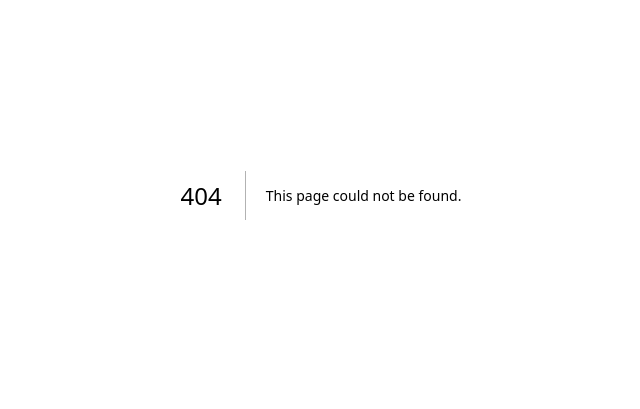
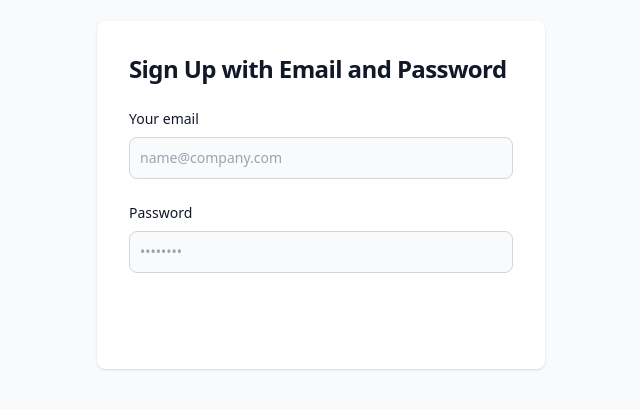
Before and after one commit to ighoshsubho/wildfires, a Next.js app: page /signIn in a window 1280 px wide. Before the commit this address had no page. Shown: the part 205-614 px from the top of the page, without its empty margins (319-959 px from the left). Built offline with nearby package versions, Linux system fonts and the light colour scheme; no server answers.

Commit message:
Add files via upload

```diff
--- /dev/null
+++ b/pages/loggedIn.js
@@ -0,0 +1,82 @@
+import React from "react";
+import { useState, useEffect } from "react";
+import { useRouter } from 'next/router';
+import { signInWithEmailAndPassword } from "firebase/auth";
+import { auth } from "../firebase";
+import Link from "next/link"
+
+function loggedIn() {
+    const [error, setError] = useState(false);
+    const [email, setEmail] = useState("");
+    const [password, setPassword] = useState("");
+
+    const router = useRouter();
+
+    const handleLogin = (e) => {
+        e.preventDefault();
+
+        signInWithEmailAndPassword(auth, email, password)
+          .then((userCredential) => {
+            // Signed in
+            const user = userCredential.user;
+            sessionStorage.setItem('Token', userCredential.user.accessToken)
+            router.push('/')
+          })
+          .catch((error) => {
+            console.log(error)
+            setError(true);
+          });
+      };
+
+      useEffect(() => {
+        let token = sessionStorage.getItem('Token')
+
+        if(token){
+            router.push('/')
+        }
+    }, [])
+
+  return (
+    <div className="bg-gray-50 dark:bg-gray-900">
+      {/* <section class="bg-gray-50 dark:bg-gray-900"> */}
+  <div className="flex flex-col items-center justify-center px-6 py-8 mx-auto md:h-screen lg:py-0">
+      <div className="w-full bg-white rounded-lg shadow dark:border md:mt-0 sm:max-w-md xl:p-0 dark:bg-gray-800 dark:border-gray-700">
+          <div className="p-6 space-y-4 md:space-y-6 sm:p-8">
+              <h1 className="text-xl font-bold leading-tight tracking-tight text-gray-900 md:text-2xl dark:text-white">
+                  Sign in to your account
+              </h1>
+              <form onSubmit={handleLogin} className="space-y-4 md:space-y-6" action="#">
+                  <div>
+                      <label className="block mb-2 text-sm font-medium text-gray-900 dark:text-white">Your email</label>
+                      <input
+                      type="email"
+                      name="email"
+                      id="email"
+                      className="bg-gray-50 border border-gray-300 text-gray-900 sm:text-sm rounded-lg focus:ring-primary-600 focus:border-primary-600 block w-full p-2.5 dark:bg-gray-700 dark:border-gray-600 dark:placeholder-gray-400 dark:text-white dark:focus:ring-blue-500 dark:focus:border-blue-500" placeholder="name@company.com"
+                      onChange={(e)=>setEmail(e.target.value)}/>
+                  </div>
+                  <div>
+                      <label className="block mb-2 text-sm font-medium text-gray-900 dark:text-white">Password</label>
+                      <input
+                      type="password"
+                      name="password"
+                      id="password"
+                      placeholder="••••••••"
+                      className="bg-gray-50 border border-gray-300 text-gray-900 sm:text-sm rounded-lg focus:ring-primary-600 focus:border-primary-600 block w-full p-2.5 dark:bg-gray-700 dark:border-gray-600 dark:placeholder-gray-400 dark:text-white dark:focus:ring-blue-500 dark:focus:border-blue-500"
+                      onChange={(e)=>setPassword(e.target.value)}/>
+                  </div>
+                  <button type="submit" className="w-full text-white bg-primary-600 hover:bg-primary-700 focus:ring-4 focus:outline-none focus:ring-primary-300 font-medium rounded-lg text-sm px-5 py-2.5 text-center dark:bg-primary-600 dark:hover:bg-primary-700 dark:focus:ring-primary-800">Sign in</button>
+                  <p className="flex justify-center text-sm font-light text-gray-500 dark:text-gray-400">
+                      Don't have an account yet? <Link href={`/signIn`} className="font-medium text-primary-600 hover:underline dark:text-primary-500">Sign up</Link>
+                  </p>
+                  {error && <span className="text-red-700 text-sm mt-2 flex justify-center">Wrong email or password!</span>}
+              </form>
+          </div>
+      </div>
+  </div>
+{/* </section> */}
+    </div>
+  );
+}
+
+export default loggedIn;
--- /dev/null
+++ b/pages/signIn.js
@@ -0,0 +1,77 @@
+import React from "react";
+import { useState, useEffect } from "react";
+import { useRouter } from 'next/router';
+import { createUserWithEmailAndPassword } from "firebase/auth";
+import { auth } from "../firebase";
+
+function signIn() {
+    const [error, setError] = useState(false);
+    const [email, setEmail] = useState("");
+    const [password, setPassword] = useState("");
+
+    const router = useRouter();
+
+    const handleSignin = (e) => {
+        e.preventDefault();
+
+        createUserWithEmailAndPassword(auth, email, password)
+          .then((userCredential) => {
+            // Signed in
+            const user = userCredential.user;
+            sessionStorage.setItem('Token', userCredential.user.accessToken)
+            router.push('/')
+          })
+          .catch((error) => {
+            console.log(error)
+            setError(true);
+          });
+      };
+
+      useEffect(() => {
+        let token = sessionStorage.getItem('Token')
+
+        if(token){
+            router.push('/')
+        }
+    }, [])
+
+  return (
+    <div className="bg-gray-50 dark:bg-gray-900">
+      {/* <section class="bg-gray-50 dark:bg-gray-900"> */}
+  <div className="flex flex-col items-center justify-center px-6 py-8 mx-auto md:h-screen lg:py-0">
+      <div className="w-full bg-white rounded-lg shadow dark:border md:mt-0 sm:max-w-md xl:p-0 dark:bg-gray-800 dark:border-gray-700">
+          <div className="p-6 space-y-4 md:space-y-6 sm:p-8">
+              <h1 className="text-xl font-bold leading-tight tracking-tight text-gray-900 md:text-2xl dark:text-white">
+                  Sign Up with Email and Password
+              </h1>
+              <form onSubmit={handleSignin} className="space-y-4 md:space-y-6" action="#">
+                  <div>
+                      <label className="block mb-2 text-sm font-medium text-gray-900 dark:text-white">Your email</label>
+                      <input
+                      type="email"
+                      name="email"
+                      id="email"
+                      className="bg-gray-50 border border-gray-300 text-gray-900 sm:text-sm rounded-lg focus:ring-primary-600 focus:border-primary-600 block w-full p-2.5 dark:bg-gray-700 dark:border-gray-600 dark:placeholder-gray-400 dark:text-white dark:focus:ring-blue-500 dark:focus:border-blue-500" placeholder="name@company.com"
+                      onChange={(e)=>setEmail(e.target.value)}/>
+                  </div>
+                  <div>
+                      <label className="block mb-2 text-sm font-medium text-gray-900 dark:text-white">Password</label>
+                      <input
+                      type="password"
+                      name="password"
+                      id="password"
+                      placeholder="••••••••"
+                      className="bg-gray-50 border border-gray-300 text-gray-900 sm:text-sm rounded-lg focus:ring-primary-600 focus:border-primary-600 block w-full p-2.5 dark:bg-gray-700 dark:border-gray-600 dark:placeholder-gray-400 dark:text-white dark:focus:ring-blue-500 dark:focus:border-blue-500"
+                      onChange={(e)=>setPassword(e.target.value)}/>
+                  </div>
+                  <button type="submit" className="w-full text-white bg-primary-600 hover:bg-primary-700 focus:ring-4 focus:outline-none focus:ring-primary-300 font-medium rounded-lg text-sm px-5 py-2.5 text-center dark:bg-primary-600 dark:hover:bg-primary-700 dark:focus:ring-primary-800">Sign Up</button>
+              </form>
+          </div>
+      </div>
+  </div>
+{/* </section> */}
+    </div>
+  );
+}
+
+export default signIn;
```
